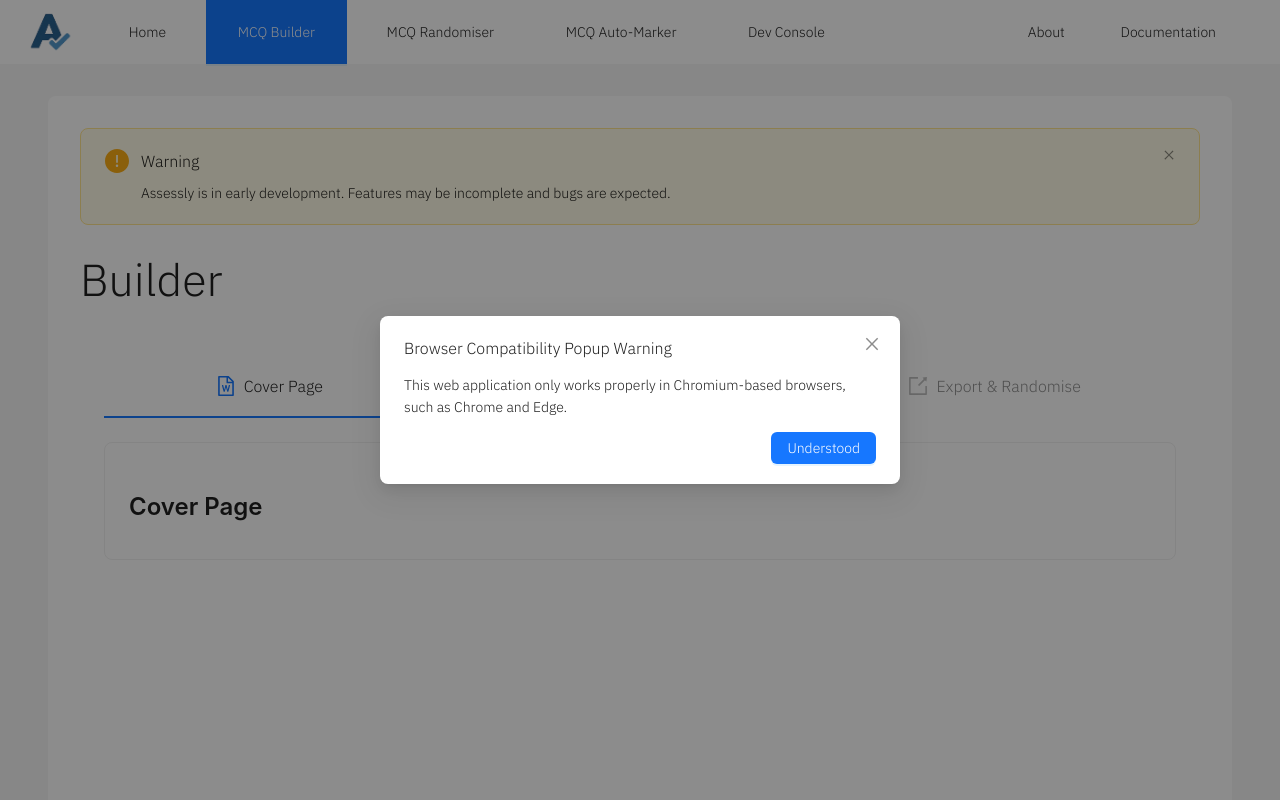
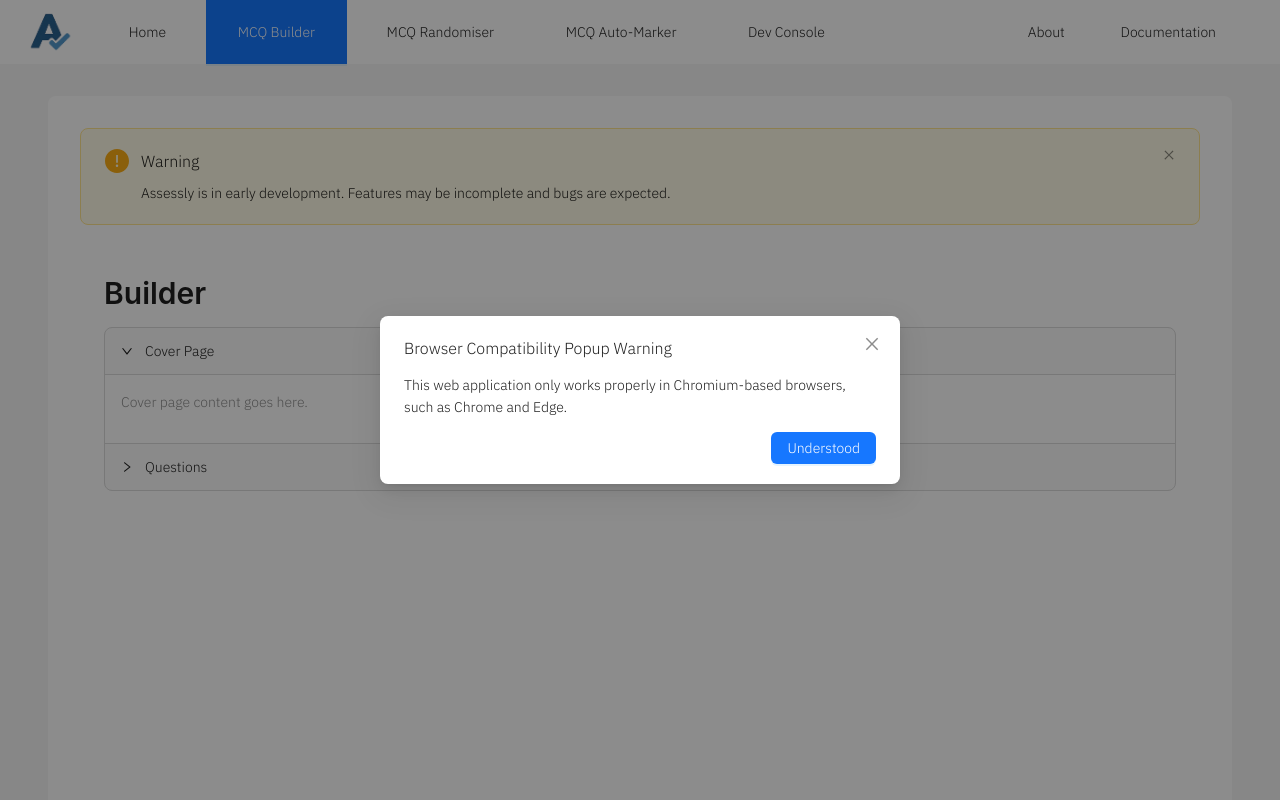
Before and after one commit to uoa-compsci399-2025-s1/capstone-project-2025-s1-team-11, a React (Vite) app in the folder client/: page /builder in a window 1280 px wide. Shown: the top 800 px of the page. Built offline with nearby package versions, Linux system fonts and the light colour scheme.

Commit message:
updated builder jsx page to remove 3-step layout

```diff
--- a/client/src/pages/builder.jsx
+++ b/client/src/pages/builder.jsx
@@ -6,8 +6,7 @@ import { createNewExam } from "../store/exam/examSlice.js";
 import { selectExamData } from "../store/exam/selectors.js";
 import ExamDisplay from "../components/examDisplay.jsx";
 import ExamFileManager from "../components/ExamFileManager.jsx";
-import MCQBuilderProgressWrapper from "../components/MCQBuilderProgressWrapper.jsx";
-import { Typography, Button, Space } from "antd";
+import { Typography, Button, Space, Collapse } from "antd";
 import { exportExamToPdf } from "../services/exportPdf.js";
 
 const Builder = () => {
@@ -15,85 +14,20 @@ const Builder = () => {
     const navigate = useNavigate();
     const dispatch = useDispatch();
 
-    const renderStageContent = (step) => {
-        switch (step) {
-            case 0:
-                return (
-                    <div>
-                        <Typography.Title level={3}>Cover Page</Typography.Title>
-                    </div>
-                );
-            case 1:
-                return (
-                    <div>
-                        <Typography.Title level={3}>MCQ Exam Questions</Typography.Title>
-                        <ExamDisplay exam={exam} />
-                        {/* <ExamFileManager /> */}
-                    </div>
-                );
-            case 2:
-                return (
-                    <div>
-                        <Typography.Title level={3}>Export & Randomise</Typography.Title>
-                        <Typography.Paragraph type="secondary">
-                            Export functions coming soon
-                        </Typography.Paragraph>
-                        <div style={{ marginTop: 24, marginBottom: 24 }}>
-                            <Space>
-                                <Button type="primary" onClick={() => navigate('/randomiser')}>
-                                Open in Randomiser
-                                </Button>
-                            </Space>
-                            </div>
-
-                            <div style={{ marginBottom: 24 }}>
-                            <Space>
-                                <Button type="default" onClick={() => {/* TODO: implement DOCX download */}}>
-                                Download as DOCX
-                                </Button>
-                                <Button type="default" onClick={() => exportExamToPdf(exam)}>
-                                Download as PDF
-                                </Button>
-                            </Space>
-                            </div>
-                    </div>
-                );
-            default:
-                return null;
-        }
-    };
-
     return (
-        <>
-            <h1> Builder</h1>
-            <MCQBuilderProgressWrapper>
-                {(currentStep) => renderStageContent(currentStep)}
-            </MCQBuilderProgressWrapper>
-        </>
-/*
-        //Check Changes
-import { useDispatch, useSelector } from 'react-redux';
-import { createNewExam } from "../store/exam/examSlice.js";
-import { selectExamData } from "../store/exam/selectors.js";
-import { Button } from "antd";
-
-const Builder = () => {
-    const exam = useSelector(selectExamData); // Get examData from redux
-    const dispatch = useDispatch();
-
-    return (
-      <div>
-        <h1>MCQ Builder</h1>
-        {exam ? (
-          <ExamDisplay />
-        ) : (
-          <><p>No exam loaded.</p><p><Button onClick={() => dispatch(createNewExam({examTitle: 'New Exam'}))} type="primary" style={{ marginBottom: 16 }}>
-              New Exam
-            </Button></p></>
-        )}
-        <ExamFileManager />
+      <div style={{ padding: 24 }}>
+        <Typography.Title level={2}>Builder</Typography.Title>
+        <Collapse defaultActiveKey={['1']} accordion>
+          <Collapse.Panel header="Cover Page" key="1">
+            <Typography.Paragraph type="secondary">
+              Cover page content goes here.
+            </Typography.Paragraph>
+          </Collapse.Panel>
+          <Collapse.Panel header="Questions" key="2">
+            <ExamDisplay exam={exam} />
+          </Collapse.Panel>
+        </Collapse>
       </div>
-          */
     );
   };
   export default Builder;
```
